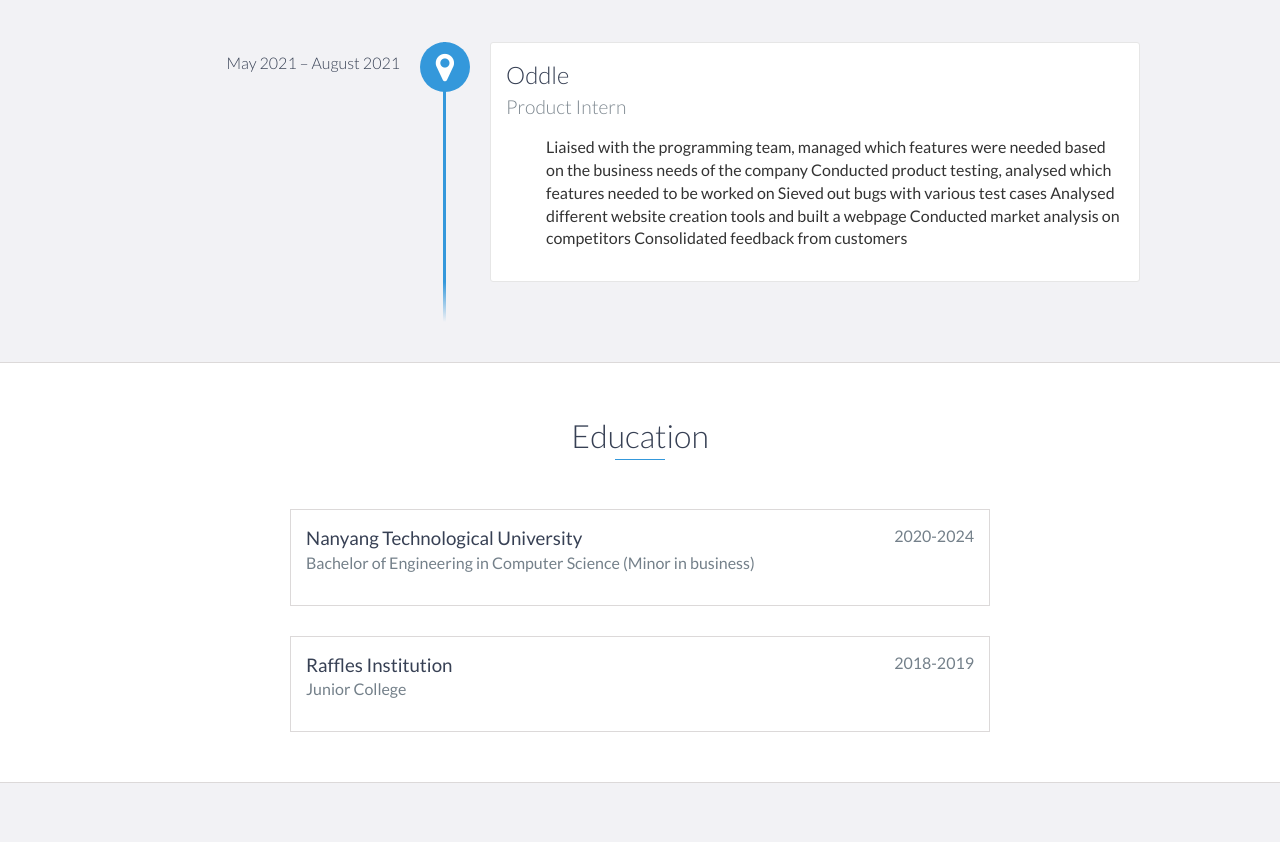
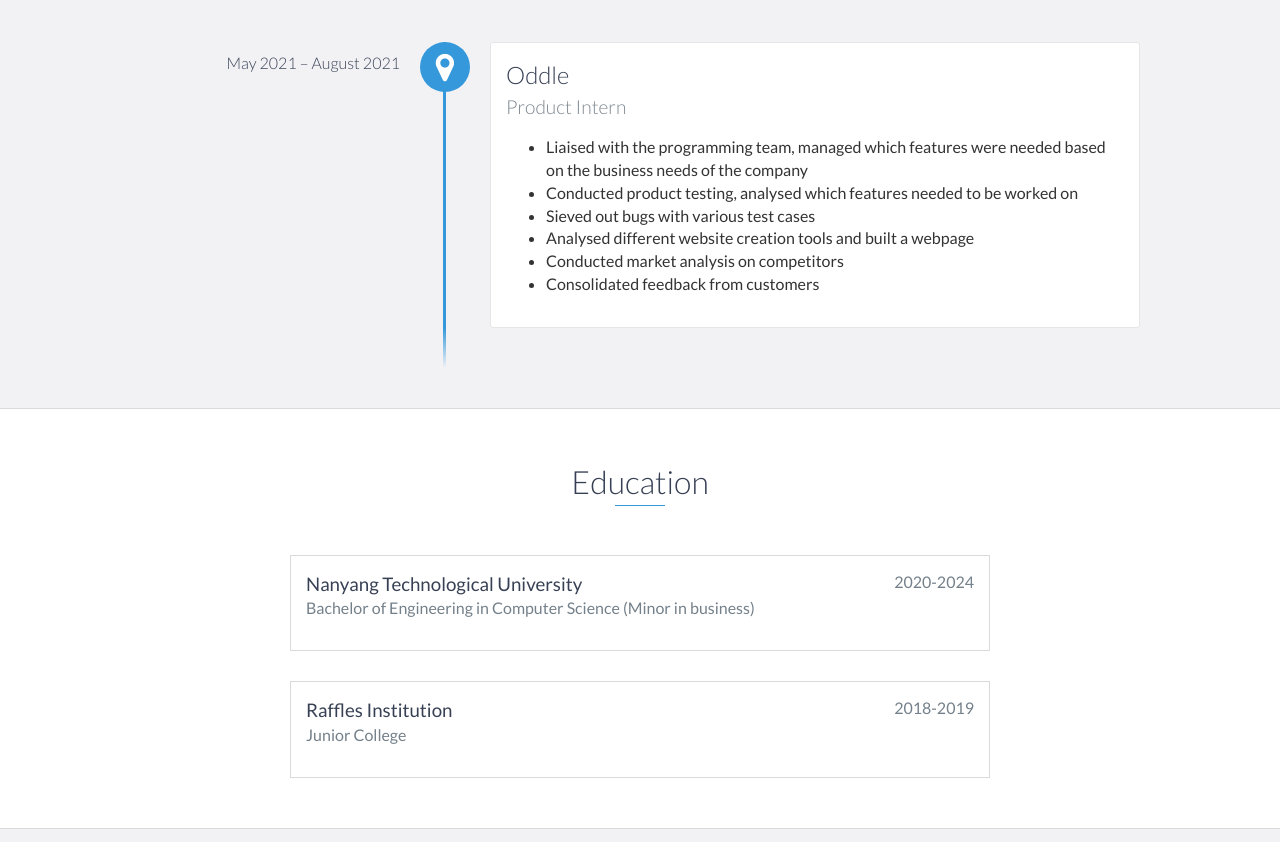
Before and after one commit to karmenclariss/karmenclariss.github.io, a website: page index.html in a window 1280 px wide. Shown: the part 1140-1982 px from the top of the page. Drawn offline with nearby package versions, Linux system fonts and the light colour scheme.

Commit message:
Update index.html

```diff
--- a/index.html
+++ b/index.html
@@ -86,12 +86,12 @@
                 <h3>Oddle</h3>
                 <h4>Product Intern</h4>
                 <ul>
-                    <l> Liaised with the programming team, managed which features were needed based on the business needs of the company</l>
-                    <l> Conducted product testing, analysed which features needed to be worked on </l>
-                    <l> Sieved out bugs with various test cases </l>
-                    <l> Analysed different website creation tools and built a webpage </l>
-                    <l> Conducted market analysis on competitors </l>
-                    <l> Consolidated feedback from customers </l>
+                    <li> Liaised with the programming team, managed which features were needed based on the business needs of the company</li>
+                    <li> Conducted product testing, analysed which features needed to be worked on </li>
+                    <li> Sieved out bugs with various test cases </li>
+                    <li> Analysed different website creation tools and built a webpage </li>
+                    <li> Conducted market analysis on competitors </li>
+                    <li> Consolidated feedback from customers </li>
                 </ul>
             </div>
 
```
